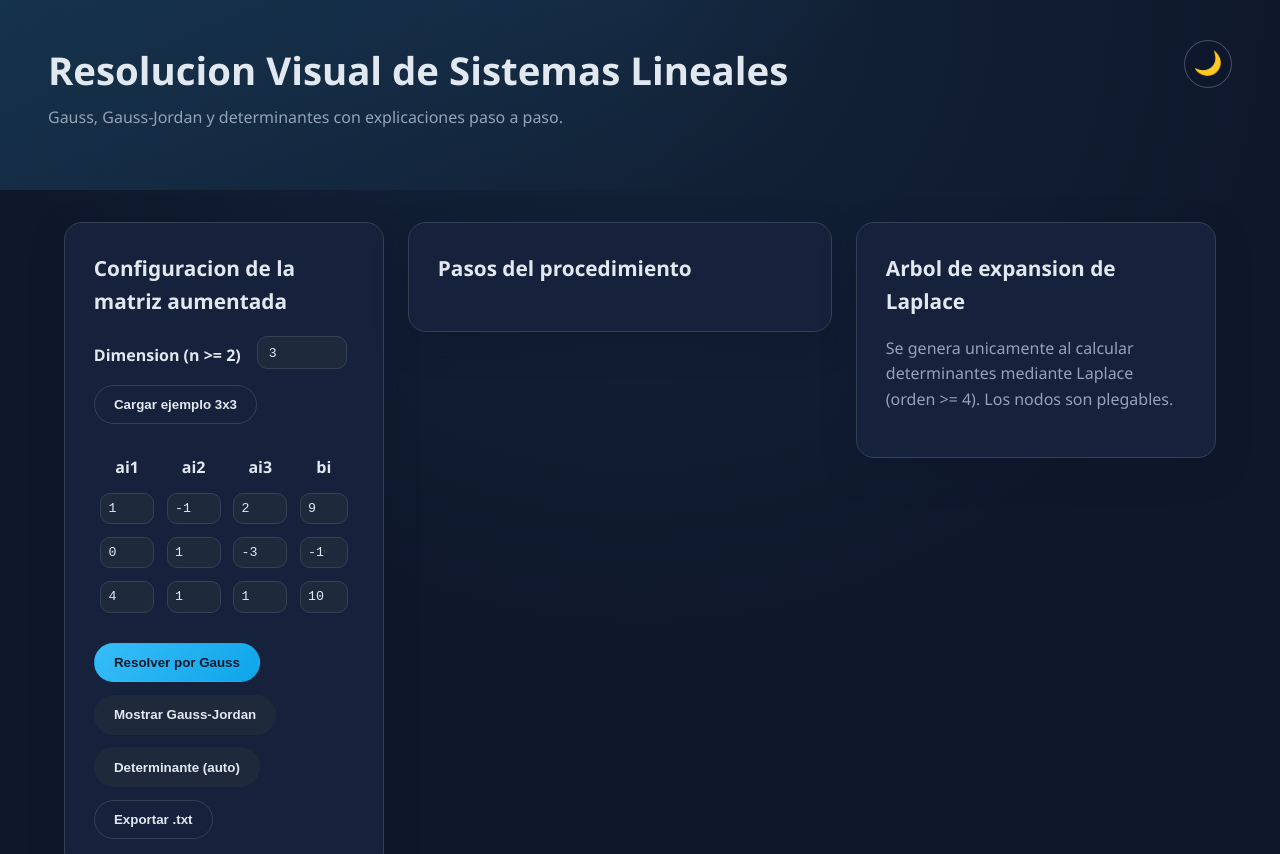
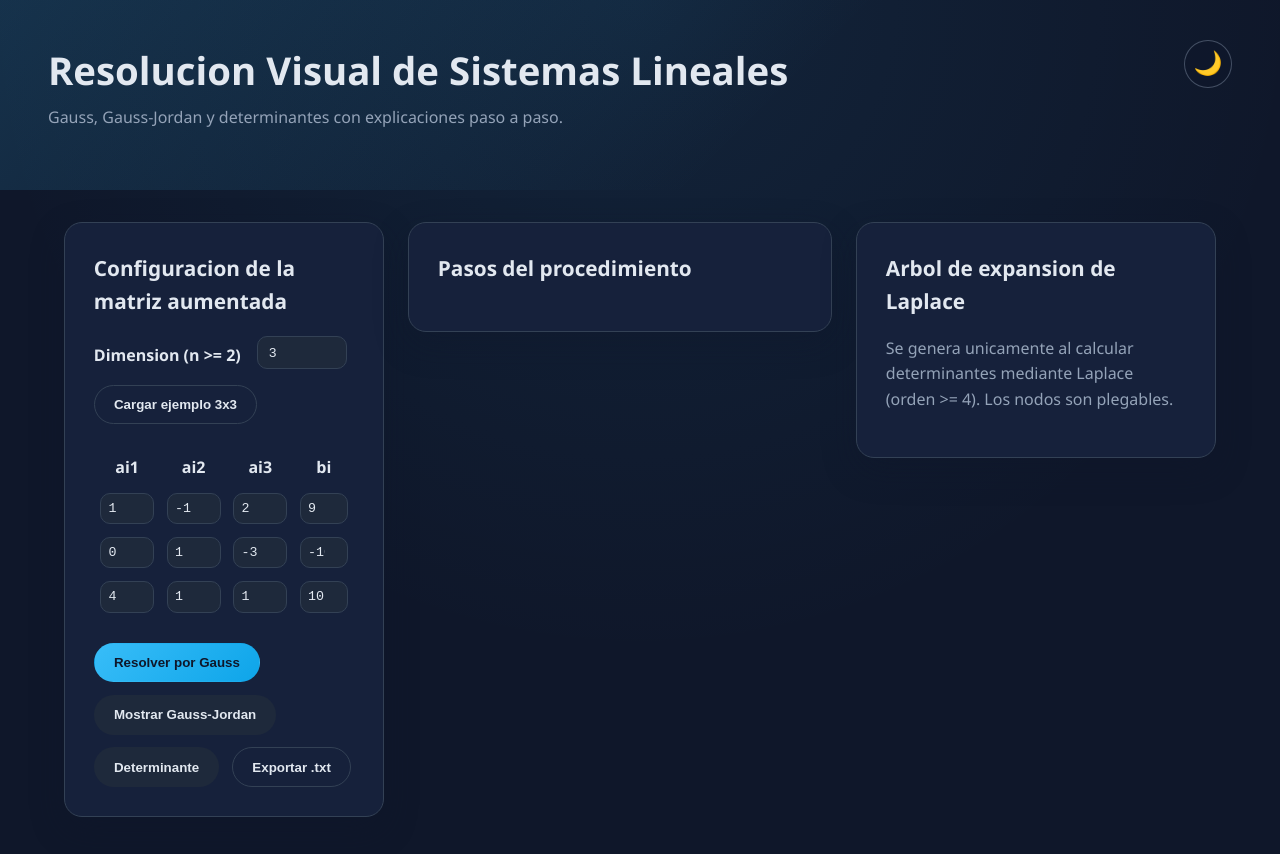
Before and after one commit to Nicoo01x/Resolucion-Sistemas-Ecuaciones-Web, a plain HTML site: page index.html in a window 1280 px wide. Shown: the top 854 px of the page. Drawn offline with Linux system fonts and the light colour scheme.

Commit message:
Update index.html

```diff
--- a/index.html
+++ b/index.html
@@ -30,7 +30,7 @@
           <div class="acciones">
             <button id="btn-gauss" class="boton primario" type="button">Resolver por Gauss</button>
             <button id="btn-rref" class="boton" type="button">Mostrar Gauss-Jordan </button>
-            <button id="btn-determinante" class="boton" type="button">Determinante (auto)</button>
+            <button id="btn-determinante" class="boton" type="button">Determinante</button>
             <button id="btn-exportar-txt" class="boton secundario" type="button">Exportar .txt</button>
           </div>
         </section>
```
